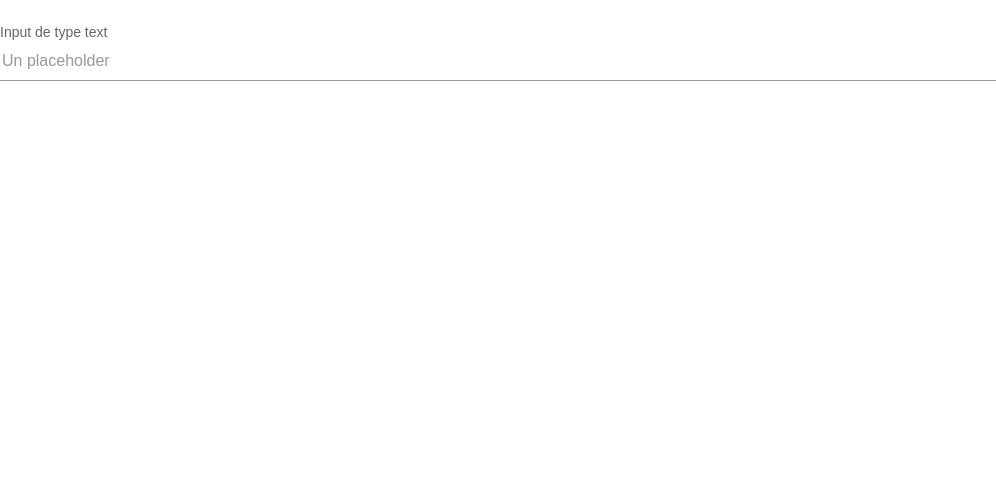
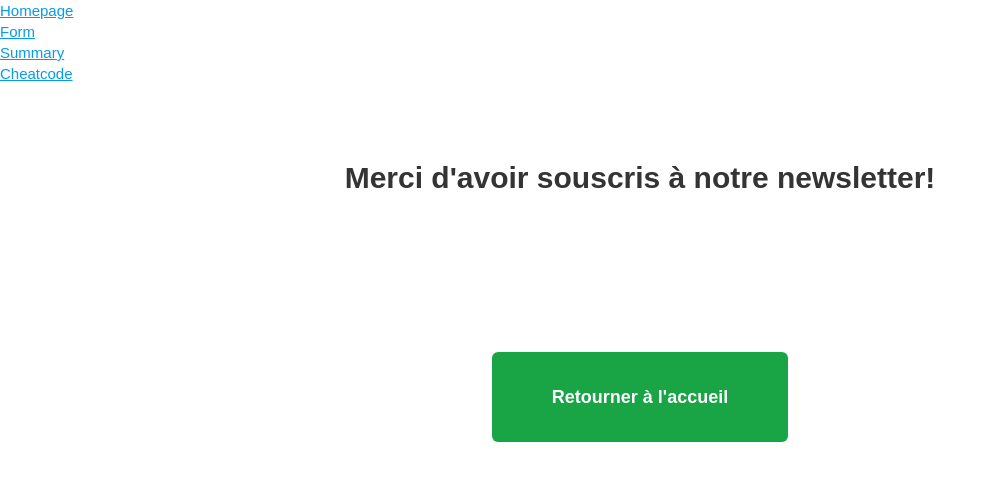
Before and after one commit to formationReactjs/react-newsletters, a React (Create React App) app: page /summary in a window 1280 px wide. Shown: the top 480 px of the page, without its empty margins (0-996 px from the left). Built offline with nearby package versions, Linux system fonts and the light colour scheme.

Commit message:
Example React Router V5 with Link/Switch/Push

```diff
--- a/package.json
+++ b/package.json
@@ -5,6 +5,7 @@
   "dependencies": {
     "react": "^16.8.6",
     "react-dom": "^16.8.6",
+    "react-router-dom": "^5.0.0",
     "react-scripts": "3.0.1"
   },
   "scripts": {
--- a/src/App.js
+++ b/src/App.js
@@ -1,12 +1,9 @@
 import React from 'react';
 import './App.css';
-import FormulaireNews from './containers/FormulaireNews';
 
 function App() {
   return (
-    <div className="App">
-      <FormulaireNews />
-    </div>
+    <div className="App" />
   );
 }
 
--- a/src/components/ButtonSubmitComponent.js
+++ b/src/components/ButtonSubmitComponent.js
@@ -11,18 +11,19 @@ export default class ButtonSubmitComponents extends Component {
         this.submit = this.submit.bind(this);
     }
     submit() {
-        console.log('submit');
         this.props.onSubmit();
     }
     render() {
+        const { label } = this.props;
+
         return (
-            <div className="c-btnWrapper u-theme-jadeGreen c-btnWrapper--fullOnMobile">
+            <div className="c-baseBtn u-theme-bg u-theme-bg-hover c-baseBtn--hasLoader c-baseBtn--large">
                 <button
                     className="c-baseBtn u-theme-bg u-theme-bg-hover c-baseBtn--large"
                     type="submit"
                     onClick={this.submit}
                 >
-                    <span className="c-baseBtn__content">Valider</span>
+                    <span className="c-baseBtn__content">{label}</span>
                 </button>
             </div>
         );
@@ -30,9 +31,11 @@ export default class ButtonSubmitComponents extends Component {
 }
 
 ButtonSubmitComponents.propTypes = {
-  onSubmit: PropTypes.func
+  onSubmit: PropTypes.func,
+  label: PropTypes.string
 };
 
 ButtonSubmitComponents.defaultProps = {
-  onSubmit: () => {}
+  onSubmit: () => {},
+  label: ""
 };
--- a/src/containers/FormulaireNews.js
+++ b/src/containers/FormulaireNews.js
@@ -35,19 +35,24 @@ export default class FormulaireNews extends Component {
         });
     }
     handleSubmit() {
-        console.log('handleSubmit');
         console.log(this.state.form);
+        this.props.history.push('/summary');
     }
     render() {
         return (
             <Fragment>
                 <InputEmailComponent onValidEmail={this.isEmailValide} />
-                {this.state.isEmailValide && (
+                {this.state.isEmailValide &&
                     <CheckboxComponent onCheckedBox={this.isChecked} />
-                )}
-                {this.state.isChecked && (
-                    <ButtonSubmitComponents onSubmit={this.handleSubmit} />
-                )}
+                }
+                {this.state.isChecked &&
+                    <div className="u-padding-spacer c-btnWrapper u-theme-jadeGreen c-btnWrapper--fullOnMobile">
+                        <ButtonSubmitComponents
+                        onSubmit={this.handleSubmit}
+                        label="Je valide mon formulaire"
+                        />
+                    </div>
+                }
             </Fragment>
         );
     }
--- /dev/null
+++ b/src/containers/Homepage.js
@@ -0,0 +1,36 @@
+import React, { PureComponent, Fragment } from 'react';
+import '../App.css';
+import ButtonSubmitComponents from '../components/ButtonSubmitComponent';
+
+export default class Homepage extends PureComponent {
+    constructor() {
+        super();
+        this.onClick = this.onClick.bind(this);
+    }
+
+    onClick() {
+        this.props.history.push('/form');
+    };
+
+    render() {
+        return (
+            <Fragment>
+                <br />
+                <br />
+                <br />
+                <div className="c-title l-wrapper--large">
+                    <h1 className="c-title__text">Envie d'apprendre React? C'est parti!</h1>
+                </div>
+                <br />
+                <br />
+                <br />
+                <div className="u-padding-spacer c-btnWrapper u-theme-jadeGreen c-btnWrapper--fullOnMobile">
+                    <ButtonSubmitComponents
+                        label="Remplir le formulaire"
+                        onSubmit={this.onClick}
+                    />
+                </div>
+            </Fragment>
+        );
+    }
+}
--- /dev/null
+++ b/src/containers/NotFoundPage.js
@@ -0,0 +1,17 @@
+import React, { Fragment } from 'react';
+
+function NotFoundPage() {
+  return (
+    <Fragment>
+        <br />
+        <br />
+        <br />
+        <div className="c-title l-wrapper--large">
+            <h1 className="c-title__text">Tu as voulu tricher?</h1>
+            <h2 className="c-title__text">Sors de là!</h2>
+        </div>
+    </Fragment>
+  );
+}
+
+export default NotFoundPage;
--- /dev/null
+++ b/src/containers/SummaryPage.js
@@ -0,0 +1,36 @@
+import React, { PureComponent, Fragment } from 'react';
+import '../App.css';
+import ButtonSubmitComponents from '../components/ButtonSubmitComponent';
+
+export default class SummaryPage extends PureComponent {
+    constructor() {
+        super();
+        this.onClick = this.onClick.bind(this);
+    }
+
+    onClick() {
+        this.props.history.push('/');
+    };
+
+    render() {
+        return (
+            <Fragment>
+                <br />
+                <br />
+                <br />
+                <div className="c-title l-wrapper--large">
+                    <h1 className="c-title__text">Merci d'avoir souscris à notre newsletter!</h1>
+                </div>
+                <br />
+                <br />
+                <br />
+                <div className="u-padding-spacer c-btnWrapper u-theme-jadeGreen c-btnWrapper--fullOnMobile">
+                    <ButtonSubmitComponents
+                        label="Retourner à l'accueil"
+                        onSubmit={this.onClick}
+                    />
+                </div>
+            </Fragment>
+        );
+    }
+}
--- a/src/index.js
+++ b/src/index.js
@@ -1,10 +1,43 @@
 import React from 'react';
 import ReactDOM from 'react-dom';
 import './index.css';
+import { Route, Link, Switch, BrowserRouter as Router } from 'react-router-dom';
+import * as serviceWorker from './serviceWorker';
+import FormulaireNews from './containers/FormulaireNews';
+import Homepage from './containers/Homepage';
+import SummaryPage from './containers/SummaryPage';
 import App from './App';
-import * as serviceWorker from './serviceWorker';
+import NotFoundPage from './containers/NotFoundPage';
 
-ReactDOM.render(<App />, document.getElementById('training-div'));
+const router = (
+<Router>
+    <div>
+      <ul>
+        <li>
+          <Link to="/home">Homepage</Link>
+        </li>
+        <li>
+          <Link to="/form">Form</Link>
+        </li>
+        <li>
+          <Link to="/summary">Summary</Link>
+        </li>
+        <li>
+          <Link to="/cheatcode">Cheatcode</Link>
+        </li>
+      </ul>
+      <Switch>
+        <Route exact path="/" component={App} />
+        <Route exact path="/home" component={Homepage} />
+        <Route path="/form" component={FormulaireNews} />
+        <Route path="/summary" component={SummaryPage} />
+        <Route component={NotFoundPage} />
+      </Switch>
+    </div>
+  </Router>
+);
+
+ReactDOM.render(router, document.getElementById('training-div'));
 
 // If you want your app to work offline and load faster, you can change
 // unregister() to register() below. Note this comes with some pitfalls.
```
Also changed, not shown: 1 other file (tests, documents, lock files or other folders).
